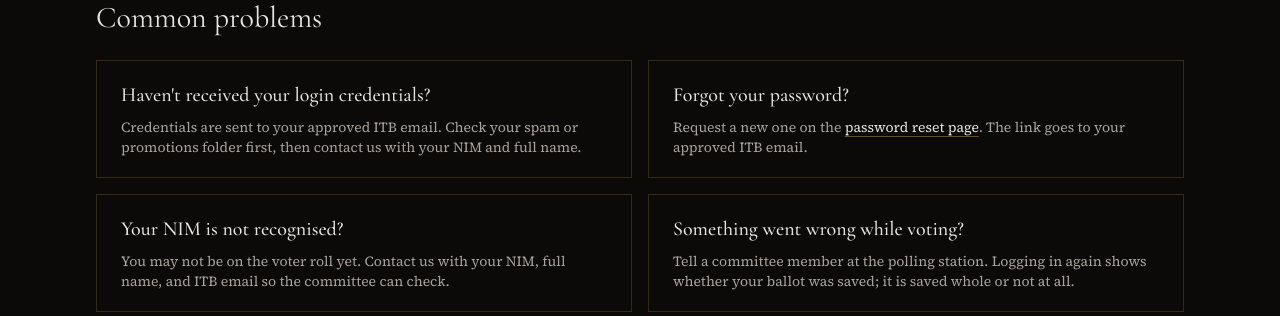
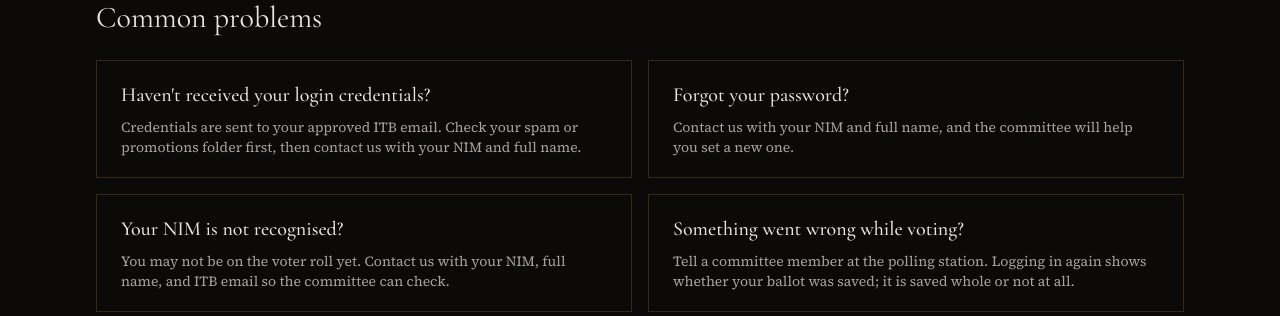
Before and after one commit to 67minutes/gea-pemilu, a Django app: template templates/elections/helpdesk.html in a window 1280 px wide. Shown: the part 694-1010 px from the top of the page. Run offline with Django 5.2, Linux system fonts and the light colour scheme; the template is opened without the code that fills it: most values are stand-ins (such as "Sample title", 1, 10 or a date in 2020); some libraries are stand-ins or nearby versions.

Commit message:
Send forgotten-password voters to the helpdesk
The login page's reset link now opens the helpdesk, and the helpdesk FAQ
asks voters to contact the committee instead of using the reset page.

Co-Authored-By: Claude Opus 5.5 <noreply@anthropic.com>

```diff
--- a/templates/elections/helpdesk.html
+++ b/templates/elections/helpdesk.html
@@ -28,7 +28,7 @@
     <li><strong>{% translate "Haven't received your login credentials?" %}</strong>
       <p>{% translate "Credentials are sent to your approved ITB email. Check your spam or promotions folder first, then contact us with your NIM and full name." %}</p></li>
     <li><strong>{% translate "Forgot your password?" %}</strong>
-      <p>{% translate "Request a new one on the" %} <a class="textlink" href="{% url 'password_reset' %}">{% translate "password reset page" %}</a>. {% translate "The link goes to your approved ITB email." %}</p></li>
+      <p>{% translate "Contact us with your NIM and full name, and the committee will help you set a new one." %}</p></li>
     <li><strong>{% translate "Your NIM is not recognised?" %}</strong>
       <p>{% translate "You may not be on the voter roll yet. Contact us with your NIM, full name, and ITB email so the committee can check." %}</p></li>
     <li><strong>{% translate "Something went wrong while voting?" %}</strong>
--- a/templates/registration/login.html
+++ b/templates/registration/login.html
@@ -14,7 +14,7 @@
       <input type="hidden" name="next" value="{{ next }}">
       <button class="btn btn-solid btn-block" type="submit">{% translate "Log in" %}</button>
     </form>
-    <div class="form-foot"><a class="textlink" href="{% url 'password_reset' %}">{% translate "Forgot your password?" %}</a></div>
+    <div class="form-foot"><a class="textlink" href="{% url 'helpdesk' %}">{% translate "Forgot your password? Contact the helpdesk" %}</a></div>
     <p class="assist">{% translate "Haven't received your login credentials?" %} <a class="textlink" href="{% url 'helpdesk' %}">{% translate "Contact us" %}</a></p>
     <p class="fine">{{ privacy_notice }}</p>
   </div>
```
Also changed, not shown: locale/id/LC_MESSAGES/django.po, 1 other file.
